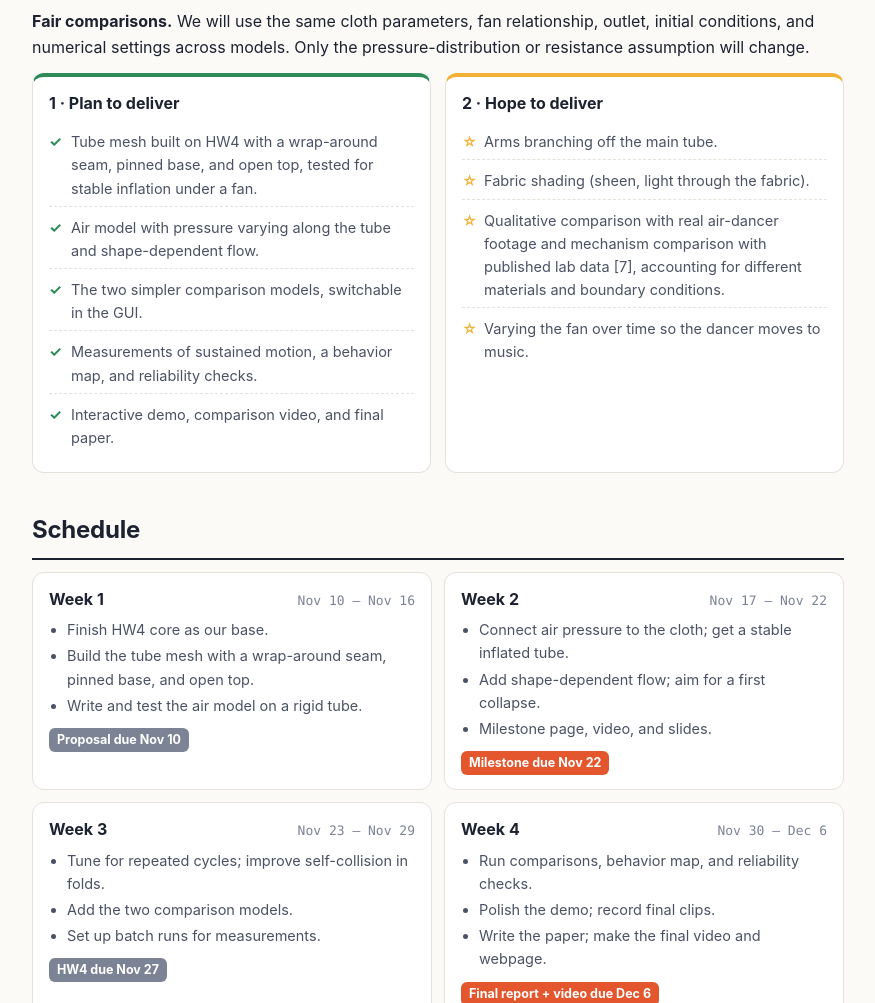
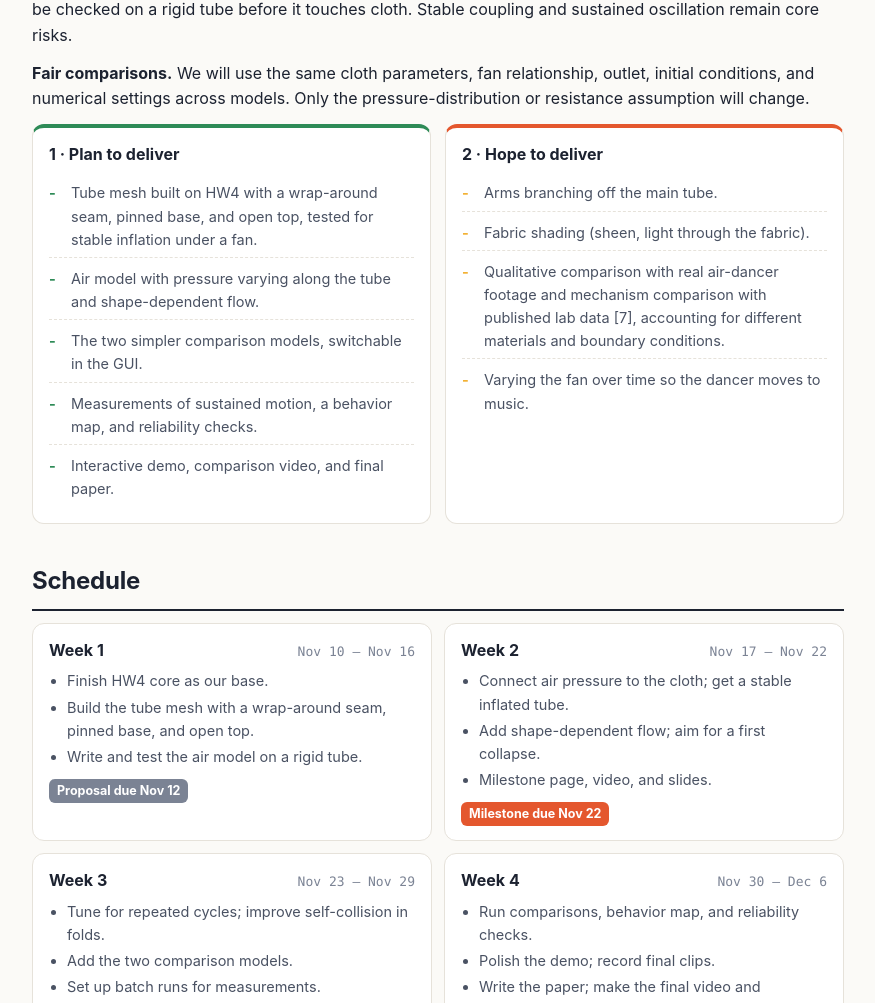
Before and after one commit to jamesonhearn/cal-air-dancer, a plain HTML site: page index.html in a window 1280 px wide. Shown: the part 2970-3973 px from the top of the page, without its empty margins (202-1077 px from the left). Drawn offline with Linux system fonts and the light colour scheme.

Commit message:
Modify plan and hope sections in index.html
Updated the content and styling for the plan and hope sections in index.html.

```diff
--- a/index.html
+++ b/index.html
@@ -68,10 +68,10 @@
   .box li { position: relative; padding: 6px 0 6px 22px; border-bottom: 1px dashed var(--rule); font-size: 14.5px; color: var(--ink-2); }
   .box li:last-child { border-bottom: 0; }
   .box li b { color: var(--ink); }
-  .plan li::before { content: "✓"; position: absolute; left: 0; color: var(--good); font-weight: 700; }
-  .hope li::before { content: "☆"; position: absolute; left: 0; color: var(--sun); font-weight: 700; }
+  .plan li::before { content: "-"; position: absolute; left: 0; color: var(--good); font-weight: 700; }
+  .hope li::before { content: "-"; position: absolute; left: 0; color: var(--sun); font-weight: 700; }
   .plan { border-top: 4px solid var(--good); }
-  .hope { border-top: 4px solid var(--sun); }
+  .hope { border-top: 4px solid var(--accent); }
 
   .questions { counter-reset: q; list-style: none; padding: 0; }
   .questions li { counter-increment: q; position: relative; padding: 8px 12px 8px 46px; margin: 0 0 8px; background: var(--card); border: 1px solid var(--rule); border-radius: 10px; font-size: 15px; }
@@ -146,7 +146,7 @@
   <!-- ============ PROBLEM DESCRIPTION ============ -->
   <section id="problem">
     <h2>Problem Description</h2>
-    <p><b>Context.</b> An air dancer is a fabric tube on a fan that can collapse and spring back up without a programmed motion controller. A plausible explanation is a feedback loop between the tube's shape and the air inside it (Figure 1). Lab experiments on soft tubes under constant airflow demonstrate kink-driven self-oscillation [4].</p>
+    <p><b>Context.</b> An air dancer is a fabric tube on a fan that can collapse and spring back up without a programmed motion controller. A plausible explanation is a feedback loop between the tube's shape and the air inside it (Figure 1). Lab experiments on soft tubes under constant airflow demonstrate kink-driven self-oscillation [4]. These experiments however use different materials, geometries, and mounting conditions, so they primarily inform our proposed feedback mechanism where we intend to reproduce similar results.</p>
 
     <figure>
       <svg viewBox="0 0 820 190" role="img" aria-label="Hypothesized loop: tube kinks, flow is restricted, top loses support while pressure builds below, and the tube may reopen.">
@@ -263,7 +263,7 @@
           <li>Build the tube mesh with a wrap-around seam, pinned base, and open top.</li>
           <li>Write and test the air model on a rigid tube.</li>
         </ul>
-        <span class="due soft">Proposal due Nov 10</span>
+        <span class="due soft">Proposal due Nov 12</span>
       </div>
       <div class="week">
         <header><h3>Week 2</h3><span class="dates">Nov 17 – Nov 22</span></header>
```
